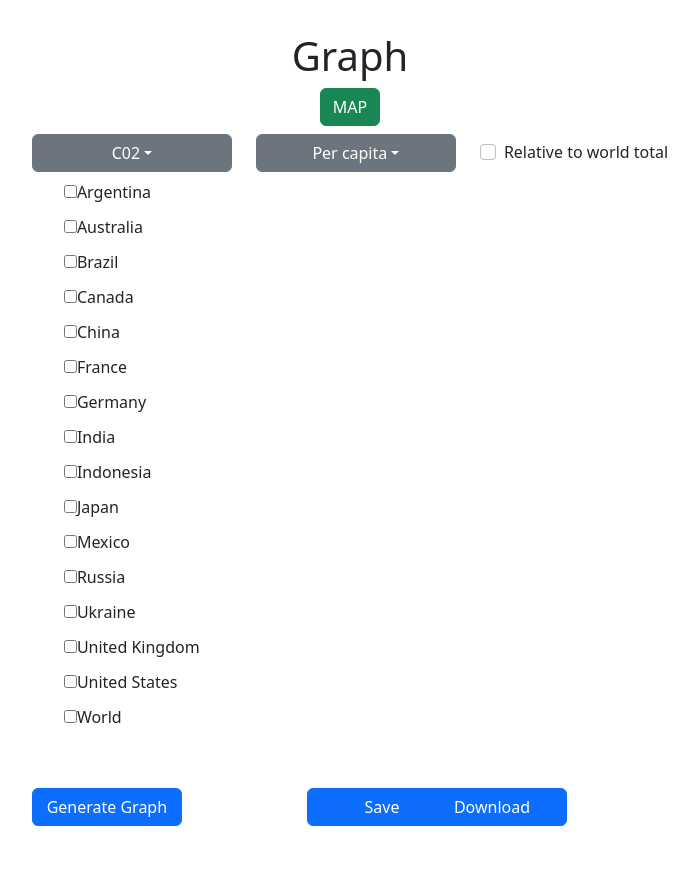
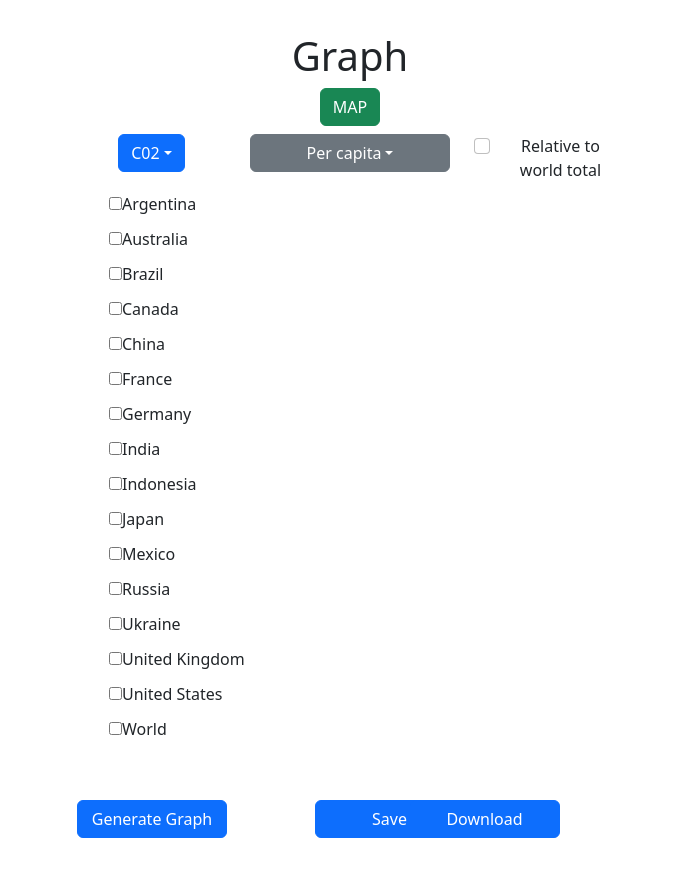
Before and after one commit to 2034254/FinalProjectDBTWA, a React (Vite) app in the folder Frontend/my-auth-app/: page /Graph in a window 1280 px wide. Shown: the whole page, without its empty margins (290-988 px from the left). Built offline with nearby package versions, Linux system fonts and the light colour scheme; sample sign-in values are in the browser's storage.

Commit message:
dropdown

```diff
--- a/Frontend/my-auth-app/package.json
+++ b/Frontend/my-auth-app/package.json
@@ -12,6 +12,7 @@
     "bootstrap": "^5.2.3",
     "jwt-decode": "^3.1.2",
     "react": "^18.2.0",
+    "react-bootstrap": "^2.7.4",
     "react-dom": "^18.2.0",
     "react-router-dom": "^6.9.0",
     "react-toastify": "^9.1.1"
--- a/Frontend/my-auth-app/src/views/Graph.jsx
+++ b/Frontend/my-auth-app/src/views/Graph.jsx
@@ -4,6 +4,7 @@ import { useNavigate } from 'react-router-dom';
 import jwt_decode from 'jwt-decode';
 import { useState } from 'react';
 import './Graph.css';
+import { Dropdown, DropdownButton } from 'react-bootstrap';
 
 function Graph() {
 
@@ -11,6 +12,11 @@ function Graph() {
     const [isAdmin, setIsAdmin] = useState(false);
     const [xyz, setImage] = useState("");
     const navigate = useNavigate();
+    const [selectedOption, setSelectedOption] = useState('C02');
+
+    const handleSelect = (eventKey) => {
+        setSelectedOption(eventKey);
+    };
 
     const handleImage = async (e) => {
         e.preventDefault();
@@ -63,17 +69,14 @@ function Graph() {
         <div className="container-flex">
             <div className="row my-2">
                 <div className="col">
-                    <div className='btn-group buttonDropdown'>
-                        <button className='btn btn-secondary dropdown-toggle' type='button' id='defaultDropdown' data-bs-toggle='dropdown' data-bs-auto-close='true' aria-expanded='false'>
-                            C02
-                        </button>
-                        <ul className='dropdown-menu' aria-labelledby='defaultDropdown'>
-                            <li><a className='dropdown-item' href='#'>C02</a></li>
-                            <li><a className='dropdown-item' href='#'>All GHGs</a></li>
-                            <li><a className='dropdown-item' href='#'>Methane</a></li>
-                            <li><a className='dropdown-item' href='#'>Nitrous Oxide</a></li>
-                        </ul>
-                    </div>
+                    <Dropdown onSelect={handleSelect} class='buttonDropdown'>
+                        <DropdownButton id="dropdown-basic-button" title={selectedOption}>
+                            <Dropdown.Item eventKey="C02">C02</Dropdown.Item>
+                            <Dropdown.Item eventKey="All GHGs">All GHGs</Dropdown.Item>
+                            <Dropdown.Item eventKey="Methane">Methane</Dropdown.Item>
+                            <Dropdown.Item eventKey="Nitrous Oxide">Nitrous Oxide</Dropdown.Item>
+                        </DropdownButton>
+                    </Dropdown>
                 </div>
                 <div className="col order-5 d-flex">
                     <div className="form-check align-self-center">
```
Also changed, not shown: 1 other file (tests, documents, lock files or other folders).
